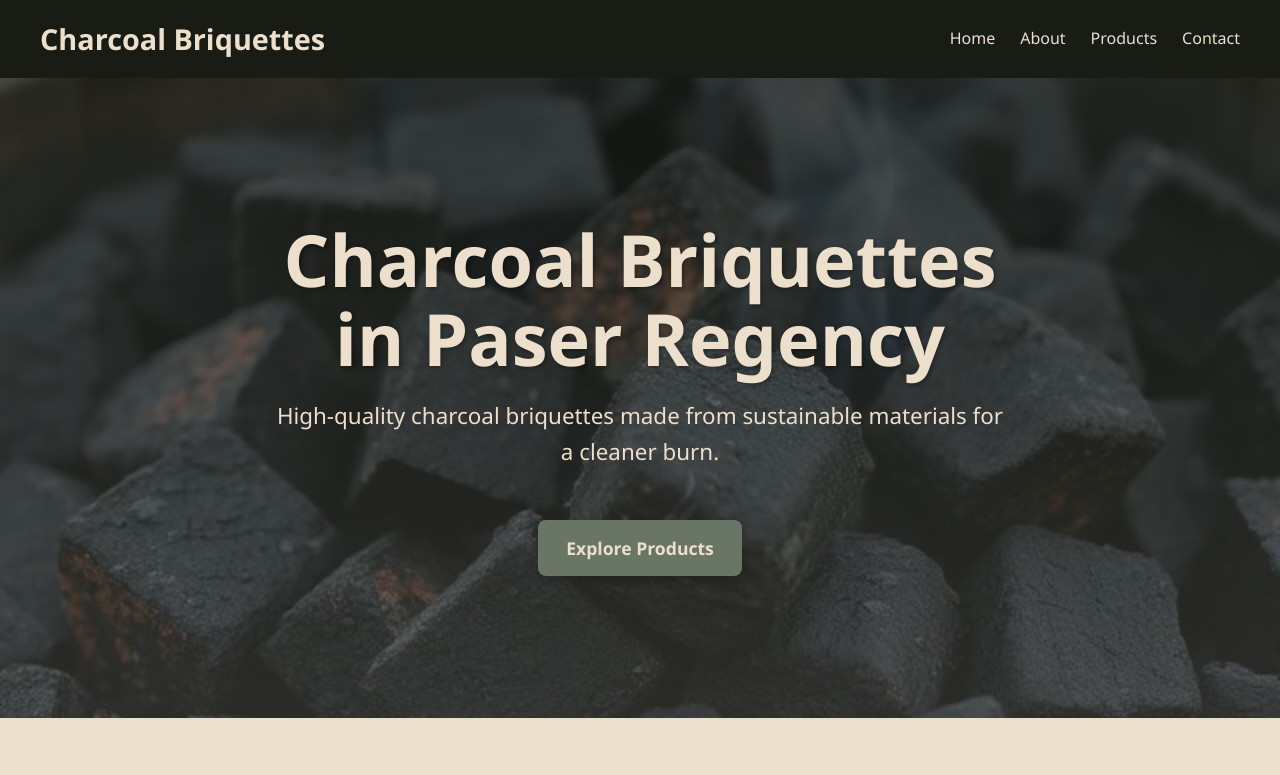
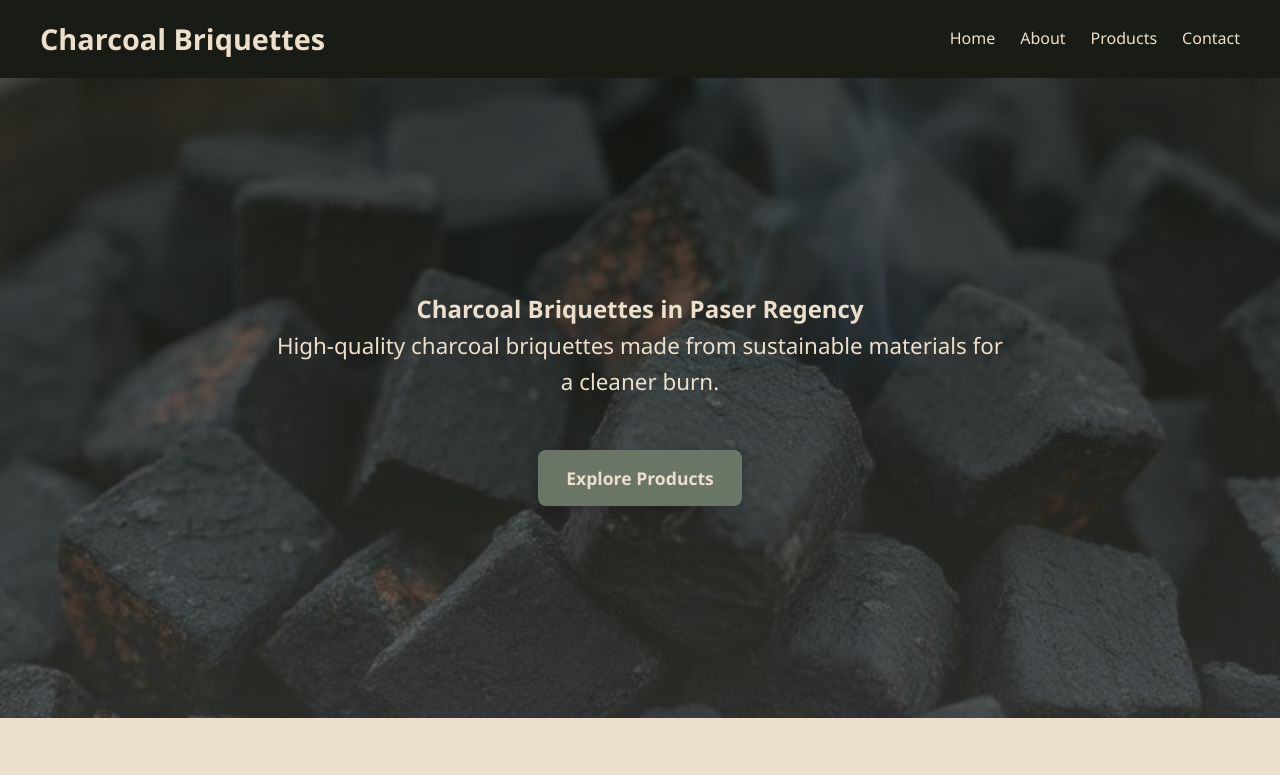
Before and after one commit to rjrizani/page_Charcoal, a plain HTML site: page index.html in a window 1280 px wide. Shown: the top 775 px of the page. Drawn offline with Linux system fonts and the light colour scheme.

Commit message:
only use h1 for best seo on bing

```diff
--- a/index.html
+++ b/index.html
@@ -32,7 +32,7 @@
     <main>
         <section class="hero">
             <div class="hero-content">
-                <h1>Charcoal Briquettes in Paser Regency</h1>
+                <h2>Charcoal Briquettes in Paser Regency</h2>
                 <p>High-quality charcoal briquettes made from sustainable materials for a cleaner burn.</p>
                 <a href="products.html" class="button">Explore Products</a>
             </div>
```
